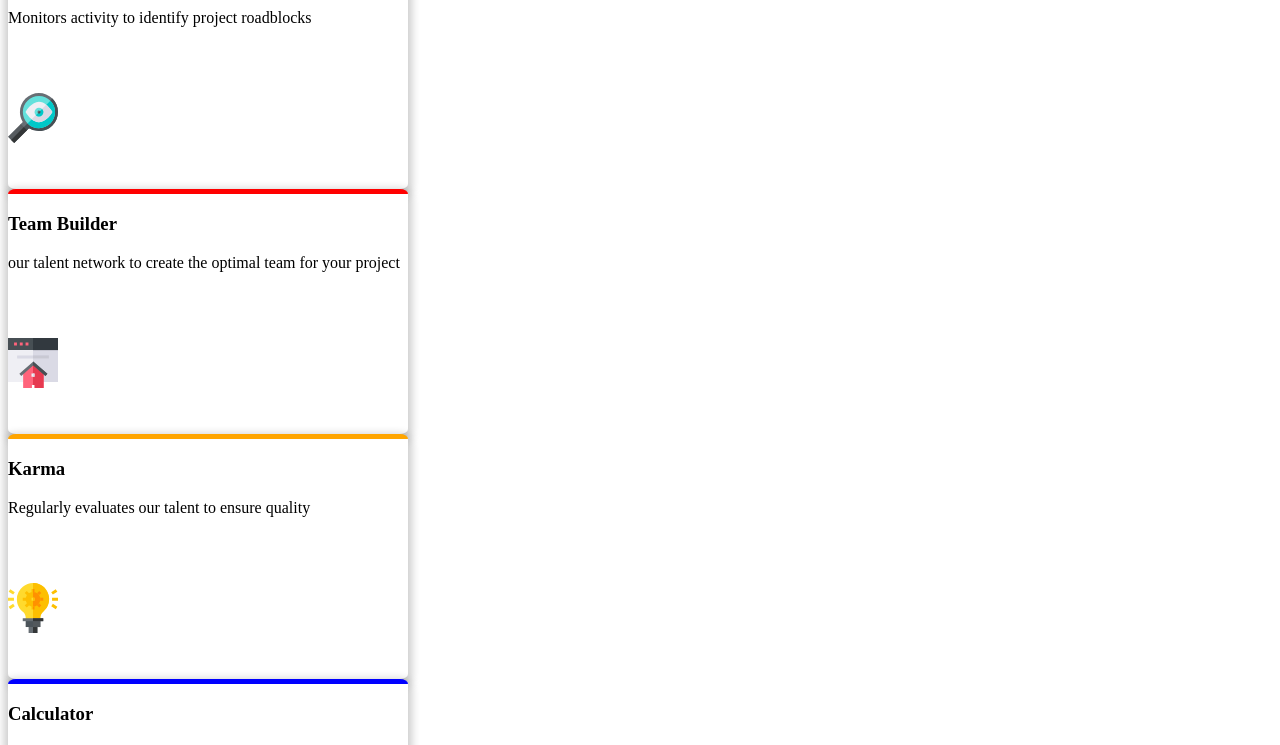
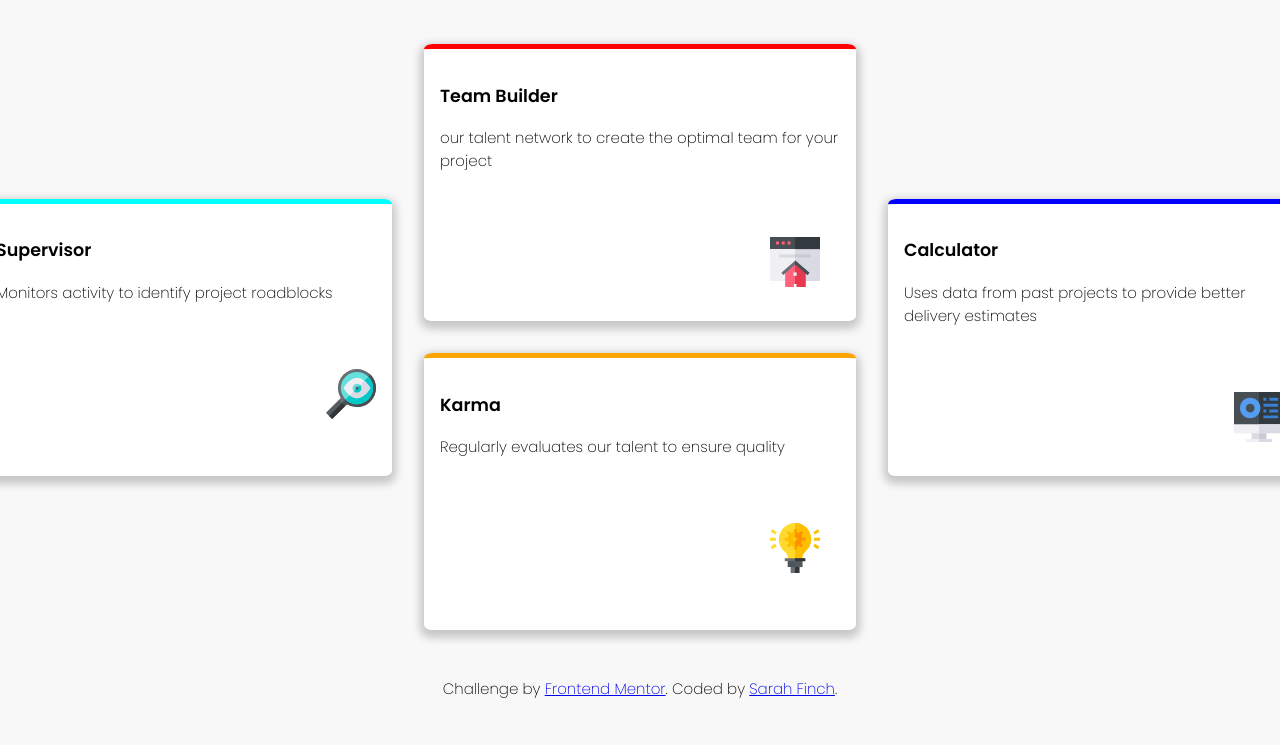
Before and after one commit to SarahAnneFinch/card-feature, a plain HTML site: page four-card-feature/index.html in a window 1280 px wide. Shown: the part 196-941 px from the top of the page. Drawn offline with Linux system fonts and the light colour scheme.

Commit message:
Put cards in a container and added flexbox

```diff
--- a/four-card-feature/css/styles.css
+++ b/four-card-feature/css/styles.css
@@ -1,10 +1,8 @@
-<style>
-  body {
+body {
     background-color: #f8f8f8;
     font-family: 'Poppins', sans-serif;
     font-size: 15px;
     font-weight: 200;
-    max-width: 1440px;
     min-height: 100vh;
     padding: 2rem;
   }
@@ -22,6 +20,16 @@
     justify-content: center;
   }
 
+  .card-container {
+    display: flex;
+    align-items: center;
+    justify-content: center;
+}
+
+  .middle-cards {
+    margin: 2rem
+  }
+
   .supervisor-card {
     border-top: 5px solid cyan;
     border-radius: 2%;
@@ -30,8 +38,7 @@
     transition: 0.3s;
     width: 25rem;
     height: 15rem;
-    display: flex;
-    flex-direction: column;
+    padding: 1rem;
   }
 
   .team-card {
@@ -42,8 +49,8 @@
     transition: 0.3s;
     width: 25rem;
     height: 15rem;
-    display: flex;
-    flex-direction: column;
+    padding: 1rem;
+    /* margin: 2rem; */
   }
 
   .karma-card {
@@ -54,8 +61,9 @@
     transition: 0.3s;
     width: 25rem;
     height: 15rem;
-    display: flex;
-    flex-direction: column;
+    padding: 1rem;
+    margin-top: 2rem;
+    /* margin: 2rem */
   }
 
   .calculator-card {
@@ -66,23 +74,13 @@
     transition: 0.3s;
     width: 25rem;
     height: 15rem;
-    display: flex;
-    flex-direction: column;
+    padding: 1rem;
   }
 
-  /* #text {
-    font-size: 15px;
-    font-weight: 200;
-  } */
-
-  img {
-    display: flex;
-    justify-content: flex-end;
-    padding: 50px 0 0 0;
+  .img {
+    padding: 50px 0 0 330px;
   }
 
 footer {
   text-align: center;
 }
-
-</style>
--- a/four-card-feature/index.html
+++ b/four-card-feature/index.html
@@ -18,35 +18,39 @@
 
   <p id="intro-text">Our Artificial Intelligence powered tools use millions of project data points
   to ensure that your project is successful</p>
-
+<div class="card-container">
 <div class="supervisor-card">
   <h3>Supervisor</h3>
   Monitors activity to identify project roadblocks
   <p>
-  <img src="images/icon-supervisor.svg" alt="Supervisor icon" height="50" width="50">
+  <img class="img" src="images/icon-supervisor.svg" alt="Supervisor icon" height="50" width="50">
   </p>
 </div>
+<div class="middle-cards">
 <div class="team-card">
   <h3>Team Builder</h3>
   our talent network to create the optimal team for your project
   <p>
-  <img src="images/icon-team-builder.svg" alt="Team Builder icon" height="50" width="50">
+  <img class="img" src="images/icon-team-builder.svg" alt="Team Builder icon" height="50" width="50">
   </p>
 </div>
+
 
 <div class="karma-card">
   <h3>Karma</h3>
   Regularly evaluates our talent to ensure quality
   <p>
-  <img src="images/icon-karma.svg" alt="Karma icon" height="50" width="50">
+  <img class="img" src="images/icon-karma.svg" alt="Karma icon" height="50" width="50">
   </p>
+</div>
 </div>
 <div class="calculator-card">
   <h3>Calculator</h3>
   Uses data from past projects to provide better delivery estimates
   <p>
-  <img src="images/icon-calculator.svg" alt="Calculator icon" height="50" width="50">
+  <img class="img"src="images/icon-calculator.svg" alt="Calculator icon" height="50" width="50">
   </p>
+</div>
 </div>
   <footer>
     <p class="attribution">
```
